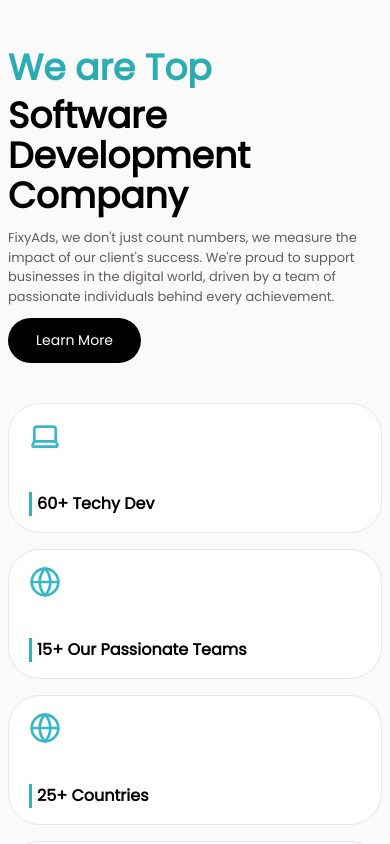
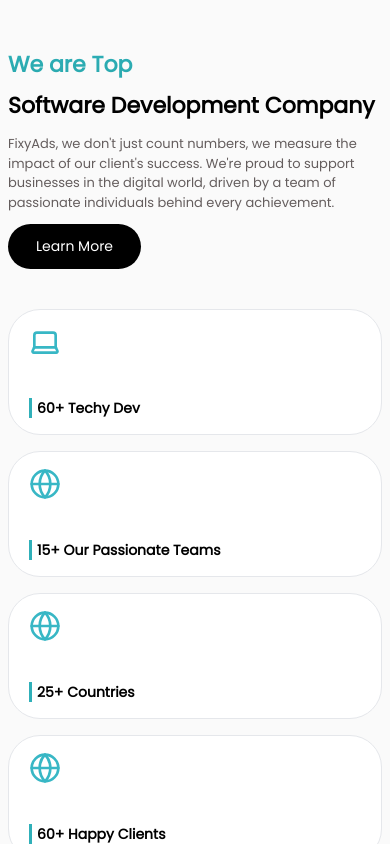
Before and after one commit to MadanDev2077/services, a Next.js app: page / in a window 390 px wide. Shown: the top 844 px of the page. Built offline with nearby package versions, Linux system fonts and the light colour scheme.

Commit message:
title and css correction

```diff
--- a/src/components/Home/CardsWithTitle/Card.js
+++ b/src/components/Home/CardsWithTitle/Card.js
@@ -7,7 +7,7 @@
   return (
     <div className="py-4 sm:py-6 lg:py-10 xl:py-12 px-5 sm:px-6 lg:px-9 xl:px-10 bg-white flex flex-col gap-y-5 rounded-4xl hover:bg-gradient-to-b hover:from-[#29a7b1] hover:to-[#3bc2cb] hover:bg-clip-border hover:shadow-2xl transition duration-300 ease-in border border-gray-200 group">
       <span>{Icon}</span>
-      <h3 className="pl-2 font-semibold text-base xl:text-lg mt-5 group-hover:text-[#d1fe69] group-hover:before:bg-[#d1fe69] relative before:absolute before:left-0 before:top-1/2 before:-translate-y-1/2 before:content-[''] before:h-full before:w-[3px] before:bg-[#30b0b9] ">
+      <h3 className="pl-2 font-semibold text-sm sm:text-base  xl:text-lg mt-5 group-hover:text-[#d1fe69] group-hover:before:bg-[#d1fe69] relative before:absolute before:left-0 before:top-1/2 before:-translate-y-1/2 before:content-[''] before:h-full before:w-[3px] before:bg-[#30b0b9] ">
         {animatedCount}+ {name}
       </h3>
     </div>
--- a/src/components/Home/CardsWithTitle/Cards.js
+++ b/src/components/Home/CardsWithTitle/Cards.js
@@ -29,7 +29,7 @@
         }
         // descClass={"w-full md:w-[60%] lg:w-[80%] xl:w-[70%] inline-block "}
       />{" "}
-      <div className="py-10 sm:py-12 md:py-14 lg:py-16  grid grid-cols-1 md:grid-cols-2 xl:grid-cols-4 gap-y-4 gap-x-10">
+      <div className="pt-10 sm:pt-12 md:pt-14 lg:pt-16  grid grid-cols-1 md:grid-cols-2 xl:grid-cols-4 gap-y-4 gap-x-10">
         <Card
           Icon={
             <Laptop
--- a/src/components/Home/ImageCarousal/ImageCarousal.js
+++ b/src/components/Home/ImageCarousal/ImageCarousal.js
@@ -10,11 +10,11 @@
         <div className=" space-y-10">
           <TitleWithDesc
             ParentClass={"text-center"}
-            headerClass={" flex gap-y-2 flex-col"}
+            headerClass={" flex  md:gap-y-2 flex-col"}
             titles={[
               {
                 title: "What They",
-                className: "blue-font",
+                className: "blue-font !mb-0",
                 stacktitle: false,
               },
               {
--- a/src/components/Home/Testimonials/Testimonials.js
+++ b/src/components/Home/Testimonials/Testimonials.js
@@ -50,7 +50,7 @@
 
 export default function Testimonials() {
   return (
-    <div className="py-2 sm:py-3 md:py-5 lg:py-7 xl:py-8 overflow-x-hidden">
+    <div className="pb-2 sm:pb-3 md:pb-5 lg:pb-7 xl:pb-8 overflow-x-hidden">
       <Swiper
         modules={[Pagination]}
         spaceBetween={30}
--- a/src/styles/globals.css
+++ b/src/styles/globals.css
@@ -47,7 +47,7 @@
   @apply bg-gradient-to-b from-[#2daeb7] to-[#2aa9ad] bg-clip-text text-transparent;
 }
 .section-title {
-  @apply font-bold text-4xl space-y-2;
+  @apply font-bold text-[22px] sm:text-2xl lg:text-3xl xl:text-4xl space-y-2;
 }
 .logo-font {
   @apply font-semibold text-white text-lg md:text-2xl lg:text-3xl;
```
